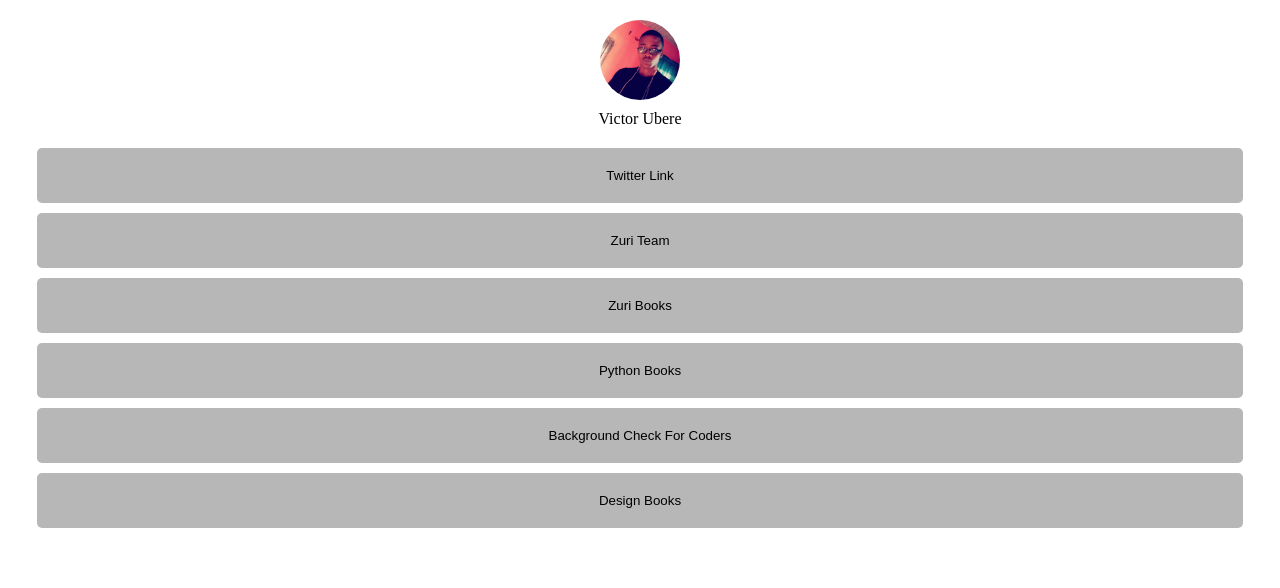
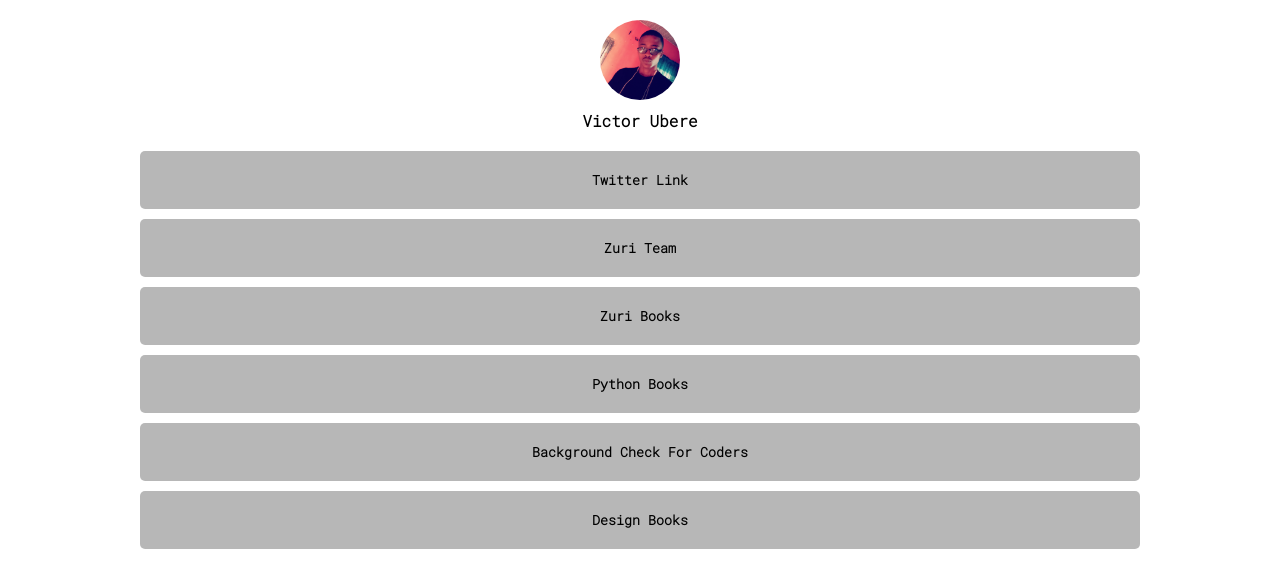
Before and after one commit to Vubere/zuri-stage1Task, a React (Vite) app: page / in a window 1280 px wide. Shown: the top 588 px of the page. Built offline with nearby package versions, Linux system fonts and the light colour scheme.

Commit message:
typo corretions

```diff
--- a/src/components/Link.jsx
+++ b/src/components/Link.jsx
@@ -1,29 +1,24 @@
-
-
-
 export default function Links() {
   return (
     <main>
-      <button id="twitter_link">
-        <a href="https://twitter.com/VictorUbere">Twitter Link</a>
-      </button>
-      <button id="btn_zuri">
-        <a href="https://training.zuri.team/">Zuri Team</a>
-      </button>
-      <button id="books">
-        <a href="https:///books.zuri.team">Zuri Books</a>
-      </button>
-      <button id="book_python">
-        <a href="https://books.zuri.team.python-for-beginners?ref_id=Victor_Ubere">
-          Python Books
-        </a>
-      </button>
-      <button id="pitch">
-        <a href="https://background.zuri.teams">Background Check For Coders</a>
-      </button>
-      <button id="book_design">
-        <a href="https://books.zuri.team/design-rules">Design Books</a>
-      </button>
+      <a href="https://twitter.com/VictorUbere">
+        <button id="twitter_link">Twitter Link</button>
+      </a>
+      <a href="https://training.zuri.team/">
+        <button id="btn_zuri">Zuri Team</button>
+      </a>
+      <a href="https:///books.zuri.team">
+        <button id="books">Zuri Books</button>
+      </a>
+      <a href="https://books.zuri.team/python-for-beginners?ref_id=Victor_Ubere">
+        <button id="book_python">Python Books</button>
+      </a>
+      <a href="https://background.zuri.team">
+        <button id="pitch">Background Check For Coders</button>
+      </a>
+      <a href="https://books.zuri.team/design-rules">
+        <button id="book_design">Design Books</button>
+      </a>
     </main>
   );
 }
--- a/src/styles/_links.css
+++ b/src/styles/_links.css
@@ -6,15 +6,20 @@
   align-items: center;
   padding: 5px;
 }
-main>button{
+main>a{
   width: 95%;
   margin: 5px;
   padding: 20px;
   border-radius: 5px;
   border: none;
   background-color: #8889;
-}
-main a{
+  max-width: 1000px;
   text-decoration: none;
   color: black;
+  display: grid;
+  place-items: center;
 }
+main button{
+  background-color: transparent;
+  cursor: pointer;
+}
--- a/src/styles/main.css
+++ b/src/styles/main.css
@@ -1,11 +1,14 @@
 @import url('./_profile.css');
 @import url('./_links.css');
+@import url('https://fonts.googleapis.com/css2?family=Roboto+Mono:wght@300&display=swap');
 
 *{
   margin: 0;
   padding: 0;
   border: none;
   box-sizing: border-box;
+  font-family: 'Roboto Mono', monospace;
+  font-weight: bold;
 }
 body{
   width: 100vw;
```
